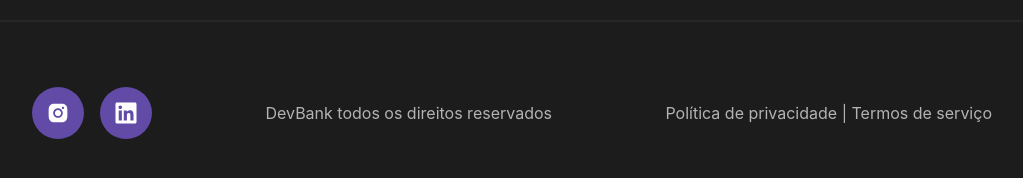
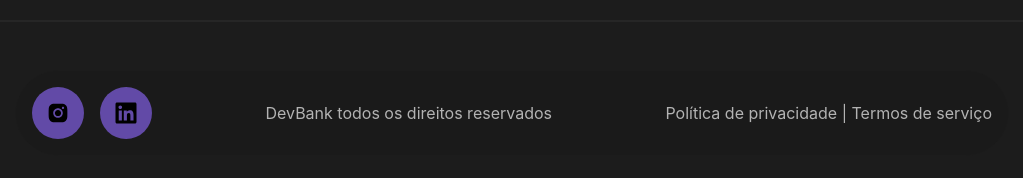
Before and after one commit to Black-Bank/credit_black_ibk, a React (Create React App) app: page / in a window 1280 px wide. Shown: the part 2100-2278 px from the top of the page, without its empty margins (128-1151 px from the left). Built offline with nearby package versions, Linux system fonts and the light colour scheme; no server answers.

Commit message:
style(Added new gray color in themes): :lipstick:

```diff
--- a/src/styles/themes.styles.ts
+++ b/src/styles/themes.styles.ts
@@ -5,8 +5,10 @@ const themes = {
     gray262626: '#262626',
     gray1c1c1c: '#1C1C1C',
     grayb3b3b3: '#B3B3B3',
+    gray1a1a1a: '#1A1A1A',
     dark: '#1A1A1A',
     white: '#FFFFFF',
+    black: '#000000',
   },
 };
 
```
